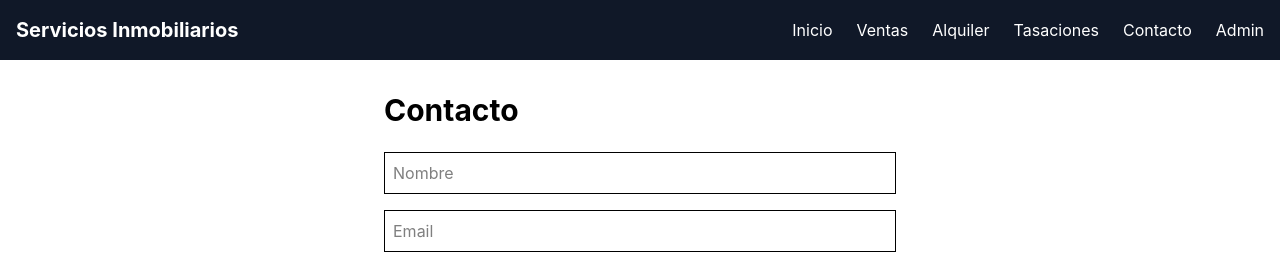
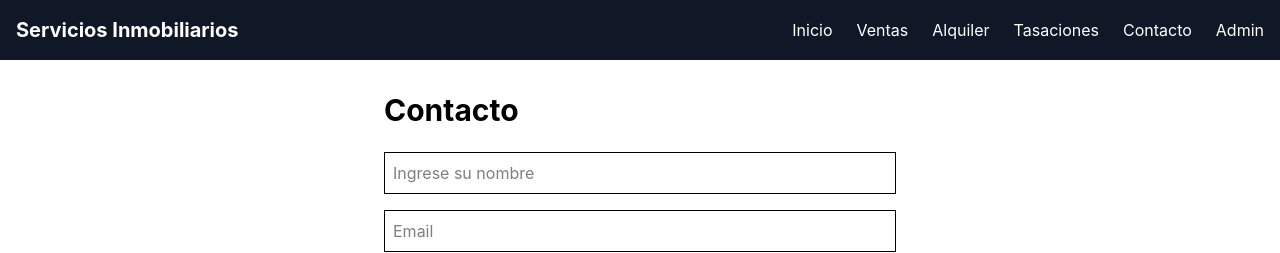
Before and after one commit to fer967/frontend-plataforma-inmobiliaria, a React (Vite) app: page /contacto in a window 1280 px wide. Shown: the top 253 px of the page. Built offline with nearby package versions, Linux system fonts and the light colour scheme; no server answers.

Commit message:
validaciones en form de contacto

```diff
--- a/src/pages/Contacto.jsx
+++ b/src/pages/Contacto.jsx
@@ -10,13 +10,14 @@ function Contacto() {
     })
 
     const [success, setSuccess] = useState(false)
-
     const [errors, setErrors] = useState({})
 
     function validate() {
         const newErrors = {}
         if (!form.name.trim()) {
             newErrors.name = "El nombre es obligatorio"
+        } else if (!/^[a-zA-ZÁÉÍÓÚáéíóúñÑ0-9\s]+$/.test(form.name)) {
+            newErrors.name = "El nombre contiene caracteres inválidos"
         }
         if (!form.phone.trim()) {
             newErrors.phone = "El teléfono es obligatorio"
@@ -74,7 +75,7 @@ function Contacto() {
                 </p>
             )}
             <form onSubmit={handleSubmit} className="space-y-4">
-                <input name="name" placeholder="Nombre" className="w-full border p-2" onChange={handleChange} value={form.name} required />
+                <input name="name" placeholder="Ingrese su nombre" className="w-full border p-2" onChange={handleChange} value={form.name} required />
                 <input name="email" placeholder="Email" className="w-full border p-2" onChange={handleChange} value={form.email} />
                 {errors.email && (
                     <p className="text-red-500 text-sm">{errors.email}</p>
--- a/src/pages/Tasaciones.jsx
+++ b/src/pages/Tasaciones.jsx
@@ -18,6 +18,8 @@ function Tasaciones() {
         const newErrors = {}
         if (!form.name.trim()) {
             newErrors.name = "El nombre es obligatorio"
+        } else if (!/^[a-zA-ZÁÉÍÓÚáéíóúñÑ0-9\s]+$/.test(form.name)) {
+            newErrors.name = "El nombre contiene caracteres inválidos"
         }
         if (!form.phone.trim()) {
             newErrors.phone = "El teléfono es obligatorio"
@@ -83,7 +85,6 @@ Detalle: ${form.message}
             <h1 className="text-3xl font-bold mb-6">
                 Quiero tasar mi Propiedad
             </h1>
-
             <form onSubmit={handleSubmit} className="space-y-4">
                 <input
                     name="name"
@@ -98,7 +99,6 @@ Detalle: ${form.message}
                         {errors.name}
                     </p>
                 )}
-
                 <input
                     name="phone"
                     placeholder="Teléfono"
@@ -107,15 +107,12 @@ Detalle: ${form.message}
                     onChange={handleChange}
                     value={form.phone}
                 />
-
                 {errors.phone && (
                     <p className="text-red-500 text-sm mt-1">
                         {errors.phone}
                     </p>
                 )}
 
-                {/* <input name="name" placeholder="Ingrese su nombre" className="w-full border p-2" onChange={handleChange} value={form.name} required /> */}
-                {/* <input name="phone" placeholder="Teléfono" className="w-full border p-2" onChange={handleChange} value={form.phone} required /> */}
                 <input name="city" placeholder="Ciudad" className="w-full border p-2" onChange={handleChange} value={form.city} />
                 <select name="type" className="w-full border p-2" onChange={handleChange} value={form.type}>
                     <option value="">Tipo propiedad</option>
```
